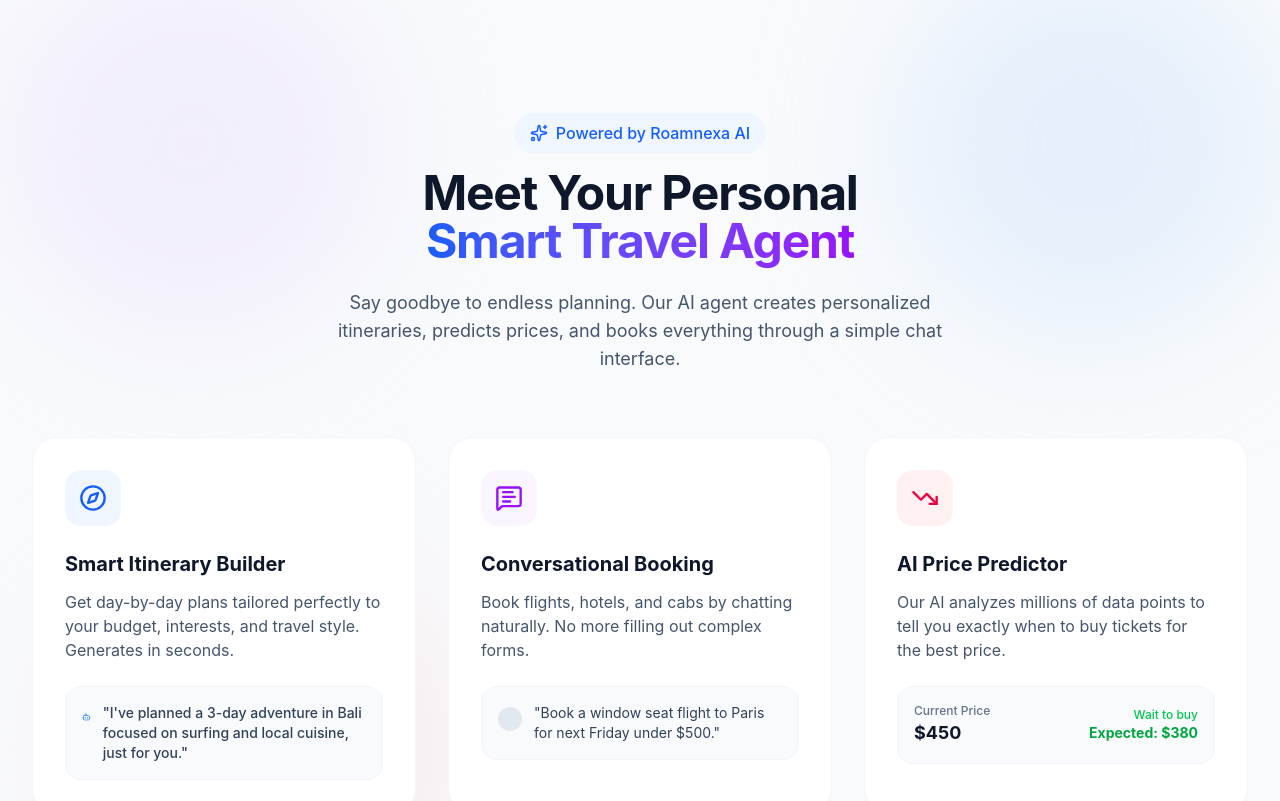
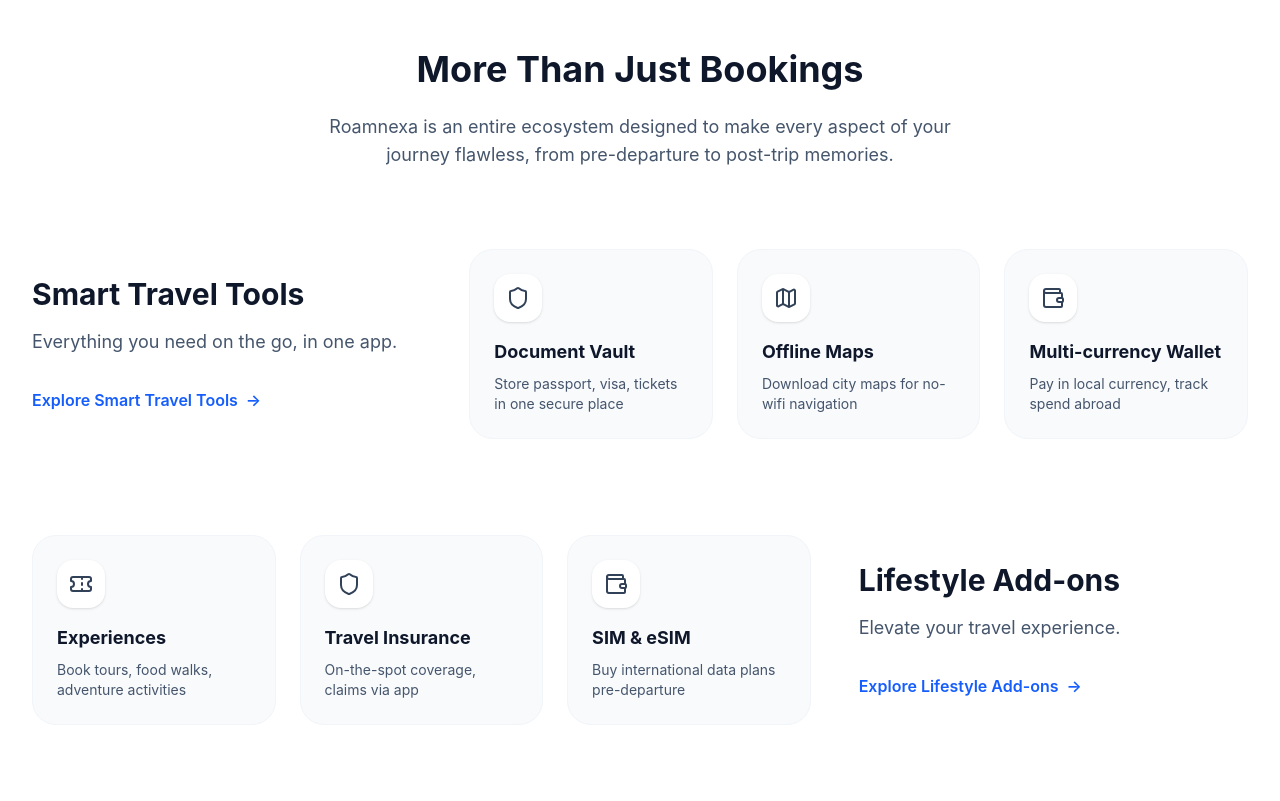
Before and after one commit to Varunshinde01/Roamnexa, a React (Vite) app: page / in a window 1280 px wide. Shown: the part 1240-2041 px from the top of the page. Built offline with nearby package versions, Linux system fonts and the light colour scheme.

Commit message:
Remove AIAgentSection to make landing page shorter and more concise

```diff
--- a/src/App.jsx
+++ b/src/App.jsx
@@ -2,7 +2,6 @@
 import Navbar from './components/Navbar';
 import Hero from './components/Hero';
 import BookingForm from './components/BookingForm';
-import AIAgentSection from './components/AIAgentSection';
 import Features from './components/Features';
 import Footer from './components/Footer';
 import AIChatbot from './components/AIChatbot';
@@ -19,7 +18,6 @@
       {/* Spacer for the overlapping search button */}
       <div className="h-12"></div>
 
-      <AIAgentSection />
       <Features />
       <Footer />
       <AIChatbot />
--- a/src/components/AIAgentSection.jsx
+++ /dev/null
@@ -1,89 +0,0 @@
-import React from 'react';
-import { motion } from 'framer-motion';
-import { Sparkles, Bot, TrendingDown, MessageSquareText, Compass } from 'lucide-react';
-
-const AIAgentSection = () => {
-  return (
-    <div className="py-24 bg-slate-50 relative overflow-hidden">
-      {/* Decorative elements */}
-      <div className="absolute top-0 right-0 w-96 h-96 bg-blue-100 rounded-full mix-blend-multiply filter blur-3xl opacity-50 animate-blob"></div>
-      <div className="absolute top-0 left-0 w-96 h-96 bg-purple-100 rounded-full mix-blend-multiply filter blur-3xl opacity-50 animate-blob animation-delay-2000"></div>
-      <div className="absolute -bottom-8 left-20 w-96 h-96 bg-rose-100 rounded-full mix-blend-multiply filter blur-3xl opacity-50 animate-blob animation-delay-4000"></div>
-
-      <div className="max-w-7xl mx-auto px-4 sm:px-6 lg:px-8 relative z-10 pt-16">
-        <div className="text-center mb-16">
-          <span className="inline-flex items-center gap-2 px-4 py-2 rounded-full bg-blue-50 text-blue-600 font-medium mb-4">
-            <Sparkles size={18} />
-            Powered by Roamnexa AI
-          </span>
-          <h2 className="text-4xl md:text-5xl font-bold text-slate-900 mb-6 tracking-tight">
-            Meet Your Personal <br />
-            <span className="text-transparent bg-clip-text bg-gradient-to-r from-blue-600 to-purple-600">Smart Travel Agent</span>
-          </h2>
-          <p className="text-lg text-slate-600 max-w-2xl mx-auto">
-            Say goodbye to endless planning. Our AI agent creates personalized itineraries, predicts prices, and books everything through a simple chat interface.
-          </p>
-        </div>
-
-        <div className="grid grid-cols-1 md:grid-cols-3 gap-8">
-          {/* Card 1 */}
-          <div className="bg-white rounded-3xl p-8 border border-slate-100 hover-float cursor-pointer group">
-            <div className="w-14 h-14 bg-blue-50 rounded-2xl flex items-center justify-center mb-6 group-hover:scale-110 transition-transform">
-              <Compass className="text-blue-600" size={28} />
-            </div>
-            <h3 className="text-xl font-bold text-slate-900 mb-3">Smart Itinerary Builder</h3>
-            <p className="text-slate-600 mb-6">
-              Get day-by-day plans tailored perfectly to your budget, interests, and travel style. Generates in seconds.
-            </p>
-            <div className="bg-slate-50 rounded-2xl p-4 border border-slate-100">
-              <div className="flex gap-3 items-start">
-                <Bot className="text-blue-500 mt-1" size={20} />
-                <p className="text-sm text-slate-700 font-medium">"I've planned a 3-day adventure in Bali focused on surfing and local cuisine, just for you."</p>
-              </div>
-            </div>
-          </div>
-
-          {/* Card 2 */}
-          <div className="bg-white rounded-3xl p-8 border border-slate-100 hover-float cursor-pointer group">
-            <div className="w-14 h-14 bg-purple-50 rounded-2xl flex items-center justify-center mb-6 group-hover:scale-110 transition-transform">
-              <MessageSquareText className="text-purple-600" size={28} />
-            </div>
-            <h3 className="text-xl font-bold text-slate-900 mb-3">Conversational Booking</h3>
-            <p className="text-slate-600 mb-6">
-              Book flights, hotels, and cabs by chatting naturally. No more filling out complex forms.
-            </p>
-            <div className="bg-slate-50 rounded-2xl p-4 border border-slate-100">
-              <div className="flex gap-3 items-start">
-                <div className="w-6 h-6 rounded-full bg-slate-200 flex-shrink-0 mt-1"></div>
-                <p className="text-sm text-slate-700">"Book a window seat flight to Paris for next Friday under $500."</p>
-              </div>
-            </div>
-          </div>
-
-          {/* Card 3 */}
-          <div className="bg-white rounded-3xl p-8 border border-slate-100 hover-float cursor-pointer group">
-            <div className="w-14 h-14 bg-rose-50 rounded-2xl flex items-center justify-center mb-6 group-hover:scale-110 transition-transform">
-              <TrendingDown className="text-rose-600" size={28} />
-            </div>
-            <h3 className="text-xl font-bold text-slate-900 mb-3">AI Price Predictor</h3>
-            <p className="text-slate-600 mb-6">
-              Our AI analyzes millions of data points to tell you exactly when to buy tickets for the best price.
-            </p>
-            <div className="bg-slate-50 rounded-2xl p-4 border border-slate-100 flex items-center justify-between">
-              <div>
-                <p className="text-xs text-slate-500 font-medium">Current Price</p>
-                <p className="text-lg font-bold text-slate-900">$450</p>
-              </div>
-              <div className="text-right">
-                <p className="text-xs text-green-500 font-medium">Wait to buy</p>
-                <p className="text-sm font-bold text-green-600">Expected: $380</p>
-              </div>
-            </div>
-          </div>
-        </div>
-      </div>
-    </div>
-  );
-};
-
-export default AIAgentSection;
```
